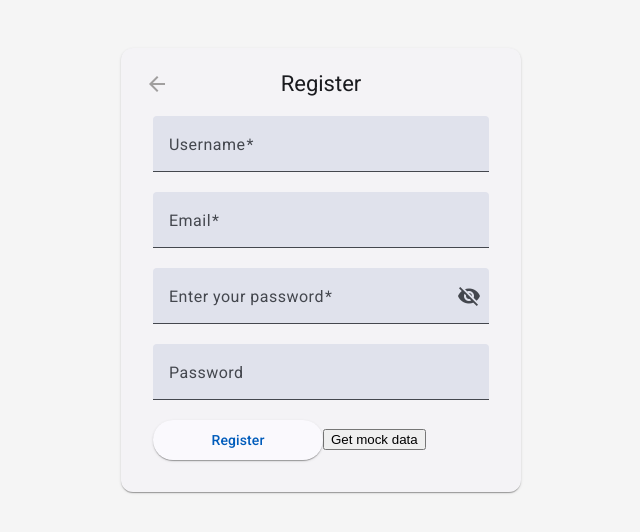
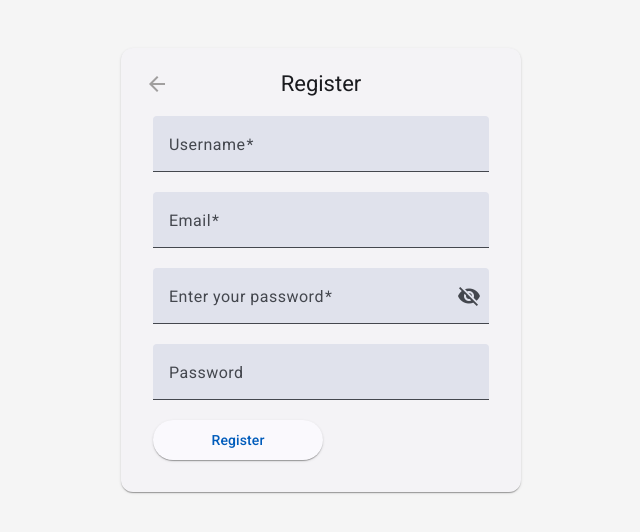
Before and after one commit to vegh-barnabas/see-ucp, an Angular app in the folder client/: page /register in a window 1280 px wide. Shown: the part 130-662 px from the top of the page, without its empty margins (319-959 px from the left). Built offline with nearby package versions, Linux system fonts and the light colour scheme.

Commit message:
client: remove testing server request in service and register component

```diff
--- a/client/src/app/components/auth/auth.service.ts
+++ b/client/src/app/components/auth/auth.service.ts
@@ -7,10 +7,6 @@ import * as Auth from '@global/auth';
 export class AuthService {
   private http = inject(HttpClient);
 
-  public getMockResponse() {
-    return this.http.get('/api/');
-  }
-
   public register(user: Auth.RegisterUser) {
     return this.http.post('/api/register', user);
   }
--- a/client/src/app/components/auth/register/register.component.html
+++ b/client/src/app/components/auth/register/register.component.html
@@ -61,7 +61,6 @@
       </mat-form-field>
 
       <button type="submit" matButton="elevated" class="register-button">Register</button>
-      <button (click)="getMockResponse()">Get mock data</button>
     </form>
   </mat-card-content>
 </mat-card>
--- a/client/src/app/components/auth/register/register.component.ts
+++ b/client/src/app/components/auth/register/register.component.ts
@@ -56,10 +56,6 @@ export class RegisterComponent {
 
   constructor(private authService: AuthService) {}
 
-  public getMockResponse() {
-    this.authService.getMockResponse().subscribe(console.log);
-  }
-
   public onSubmit() {
     if (this.registerForm.invalid) return;
 
```
